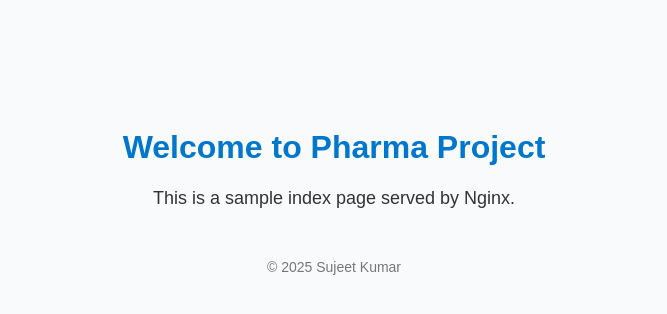
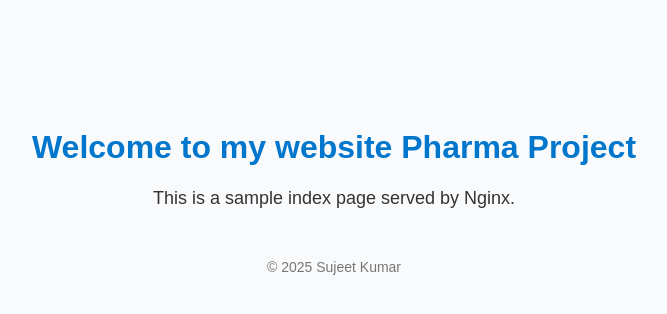
Before and after one commit to sujkuma/nodejsapp, a plain HTML site: page index.html in a window 1280 px wide. Shown: the whole page, without its empty margins (306-973 px from the left). Drawn offline with Linux system fonts and the light colour scheme.

Commit message:
my latest code

```diff
--- a/index.html
+++ b/index.html
@@ -26,7 +26,7 @@
   </style>
 </head>
 <body>
-  <h1>Welcome to Pharma Project</h1>
+  <h1>Welcome to my website Pharma Project</h1>
   <p>This is a sample index page served by Nginx.</p>
   <footer>&copy; 2025 Sujeet Kumar</footer>
 </body>
```
